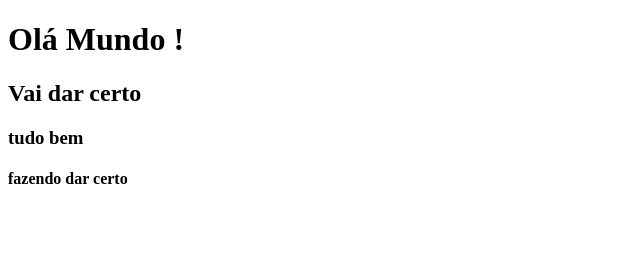
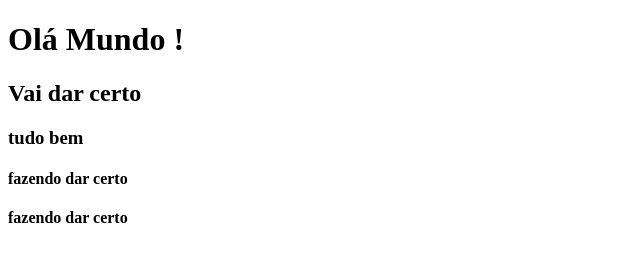
Before and after one commit to peixeweb/css, a plain HTML site: page index.html in a window 1280 px wide. Shown: the whole page, without its empty margins (0-640 px from the left). Drawn offline with Linux system fonts and the light colour scheme.

Commit message:
vai dar muito certo

```diff
--- a/index.html
+++ b/index.html
@@ -10,5 +10,6 @@
     <h2> Vai dar certo</h2>
     <h3> tudo bem  </h3>
     <h4> fazendo dar certo</h4>
+    <h4> fazendo dar certo</h4>
 </body>
 </html>
```
